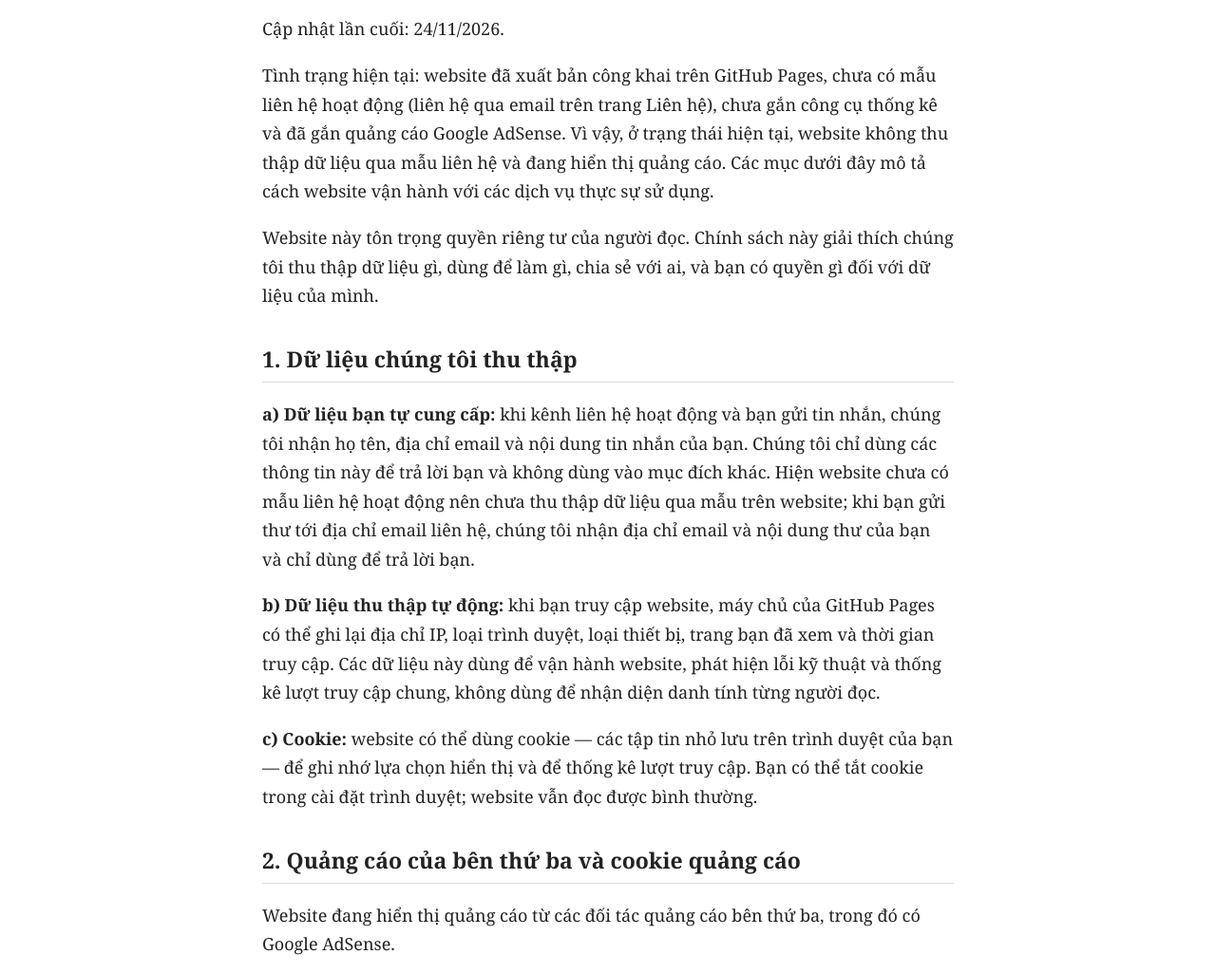
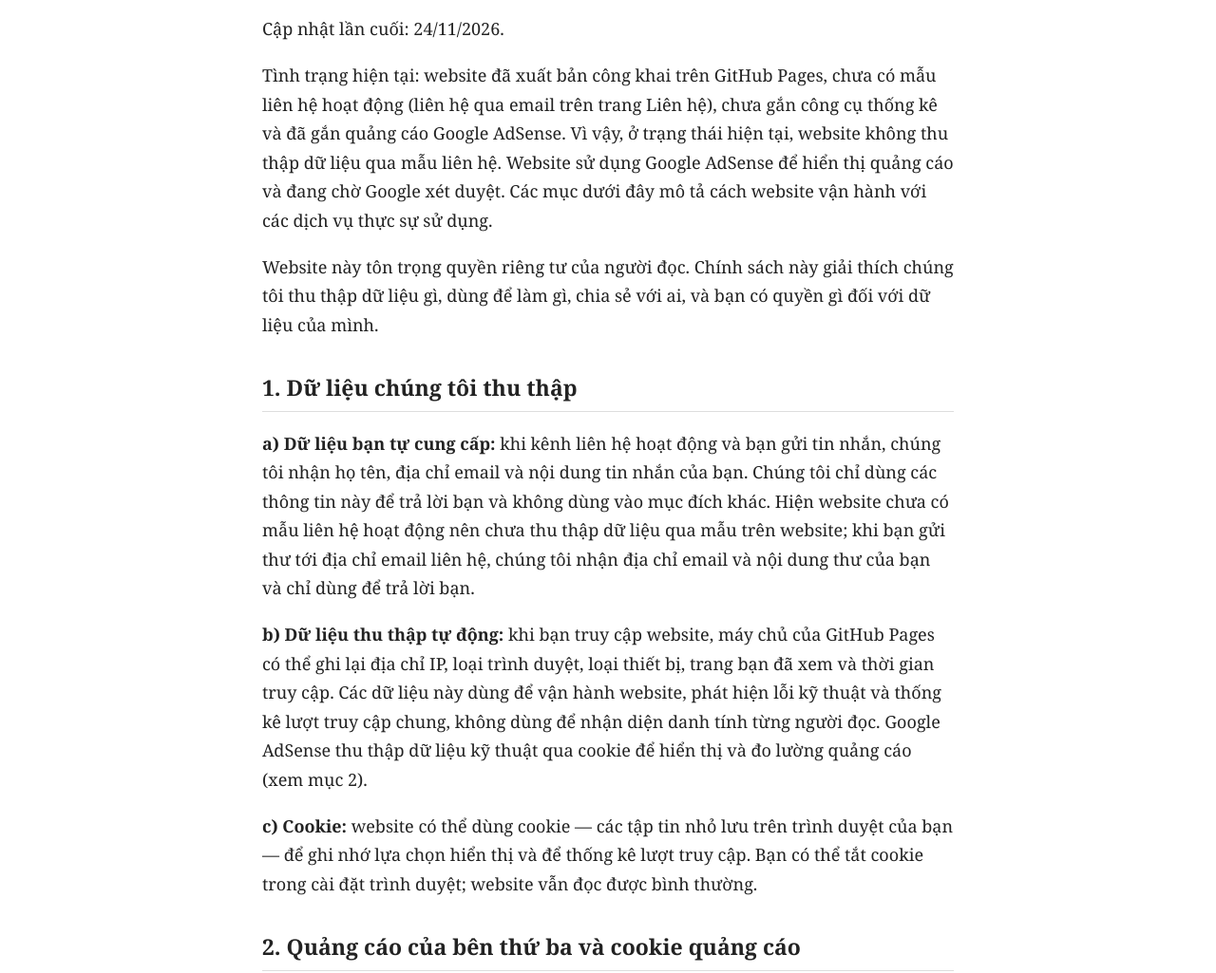
Before and after one commit to nguyentrungduc01092000-tech/lich-su, a plain HTML site: page chinh-sach-bao-mat/index.html in a window 1280 px wide. Shown: the part 220-1245 px from the top of the page at 95% size. Drawn offline with Linux system fonts and the light colour scheme.

Commit message:
Chinh sach bao mat v2: muc quang cao dung ban duyet (su dung AdSense, dang cho xet duyet, link partner-sites)

```diff
--- a/chinh-sach-bao-mat/index.html
+++ b/chinh-sach-bao-mat/index.html
@@ -17,15 +17,15 @@
 <p class="breadcrumb"><a href="/">Trang chủ</a></p>
 <h1>Chính sách bảo mật</h1>
 <p>Cập nhật lần cuối: 24/11/2026.</p>
-<p>Tình trạng hiện tại: website đã xuất bản công khai trên GitHub Pages, chưa có mẫu liên hệ hoạt động (liên hệ qua email trên trang Liên hệ), chưa gắn công cụ thống kê và đã gắn quảng cáo Google AdSense. Vì vậy, ở trạng thái hiện tại, website không thu thập dữ liệu qua mẫu liên hệ và đang hiển thị quảng cáo. Các mục dưới đây mô tả cách website vận hành với các dịch vụ thực sự sử dụng.</p>
+<p>Tình trạng hiện tại: website đã xuất bản công khai trên GitHub Pages, chưa có mẫu liên hệ hoạt động (liên hệ qua email trên trang Liên hệ), chưa gắn công cụ thống kê và đã gắn quảng cáo Google AdSense. Vì vậy, ở trạng thái hiện tại, website không thu thập dữ liệu qua mẫu liên hệ. Website sử dụng Google AdSense để hiển thị quảng cáo và đang chờ Google xét duyệt. Các mục dưới đây mô tả cách website vận hành với các dịch vụ thực sự sử dụng.</p>
 <p>Website này tôn trọng quyền riêng tư của người đọc. Chính sách này giải thích chúng tôi thu thập dữ liệu gì, dùng để làm gì, chia sẻ với ai, và bạn có quyền gì đối với dữ liệu của mình.</p>
 <h2>1. Dữ liệu chúng tôi thu thập</h2>
 <p><strong>a) Dữ liệu bạn tự cung cấp:</strong> khi kênh liên hệ hoạt động và bạn gửi tin nhắn, chúng tôi nhận họ tên, địa chỉ email và nội dung tin nhắn của bạn. Chúng tôi chỉ dùng các thông tin này để trả lời bạn và không dùng vào mục đích khác. Hiện website chưa có mẫu liên hệ hoạt động nên chưa thu thập dữ liệu qua mẫu trên website; khi bạn gửi thư tới địa chỉ email liên hệ, chúng tôi nhận địa chỉ email và nội dung thư của bạn và chỉ dùng để trả lời bạn.</p>
-<p><strong>b) Dữ liệu thu thập tự động:</strong> khi bạn truy cập website, máy chủ của GitHub Pages có thể ghi lại địa chỉ IP, loại trình duyệt, loại thiết bị, trang bạn đã xem và thời gian truy cập. Các dữ liệu này dùng để vận hành website, phát hiện lỗi kỹ thuật và thống kê lượt truy cập chung, không dùng để nhận diện danh tính từng người đọc.</p>
+<p><strong>b) Dữ liệu thu thập tự động:</strong> khi bạn truy cập website, máy chủ của GitHub Pages có thể ghi lại địa chỉ IP, loại trình duyệt, loại thiết bị, trang bạn đã xem và thời gian truy cập. Các dữ liệu này dùng để vận hành website, phát hiện lỗi kỹ thuật và thống kê lượt truy cập chung, không dùng để nhận diện danh tính từng người đọc. Google AdSense thu thập dữ liệu kỹ thuật qua cookie để hiển thị và đo lường quảng cáo (xem mục 2).</p>
 <p><strong>c) Cookie:</strong> website có thể dùng cookie — các tập tin nhỏ lưu trên trình duyệt của bạn — để ghi nhớ lựa chọn hiển thị và để thống kê lượt truy cập. Bạn có thể tắt cookie trong cài đặt trình duyệt; website vẫn đọc được bình thường.</p>
 <h2>2. Quảng cáo của bên thứ ba và cookie quảng cáo</h2>
-<p>Website đang hiển thị quảng cáo từ các đối tác quảng cáo bên thứ ba, trong đó có Google AdSense.</p>
-<ul><li>Các đối tác quảng cáo có thể dùng cookie để hiển thị quảng cáo phù hợp với nội dung bạn đang xem hoặc với các trang bạn từng truy cập.</li><li>Google dùng cookie quảng cáo để hiển thị quảng cáo dựa trên lần truy cập của bạn vào website này và các website khác. Bạn có thể tắt quảng cáo cá nhân hóa của Google tại trang Cài đặt quảng cáo của Google (adssettings.google.com).</li><li>Bạn cũng có thể tắt cookie của nhiều bên quảng cáo cùng lúc tại trang www.aboutads.info/choices.</li><li>Việc hiển thị quảng cáo không có nghĩa là chúng tôi bán dữ liệu cá nhân của bạn cho bên quảng cáo.</li></ul>
+<p>Website sử dụng Google AdSense để hiển thị quảng cáo và đang chờ Google xét duyệt. Các nhà cung cấp bên thứ ba, trong đó có Google, dùng cookie để hiển thị quảng cáo dựa trên những lần bạn truy cập website này hoặc các website khác. Khi phân phát hoặc đo lường quảng cáo, Google và các đối tác quảng cáo có thể đặt hoặc đọc cookie trên trình duyệt, hoặc dùng tín hiệu web và địa chỉ IP để thu thập thông tin.</p>
+<ul><li>Các đối tác quảng cáo có thể dùng cookie để hiển thị quảng cáo phù hợp với nội dung bạn đang xem hoặc với các trang bạn từng truy cập.</li><li>Google dùng cookie quảng cáo để hiển thị quảng cáo dựa trên lần truy cập của bạn vào website này và các website khác. Bạn có thể tắt quảng cáo cá nhân hóa của Google tại trang Cài đặt quảng cáo của Google (adssettings.google.com).</li><li>Bạn cũng có thể tắt cookie của nhiều bên quảng cáo cùng lúc tại trang www.aboutads.info/choices.</li><li>Việc hiển thị quảng cáo không có nghĩa là chúng tôi bán dữ liệu cá nhân của bạn cho bên quảng cáo.</li></ul><p>Cách Google sử dụng dữ liệu từ các website dùng dịch vụ của Google: <a href="https://policies.google.com/technologies/partner-sites">https://policies.google.com/technologies/partner-sites</a>.</p>
 <h2>3. Chúng tôi chia sẻ dữ liệu với ai</h2>
 <p>Chúng tôi không bán, không cho thuê và không trao đổi dữ liệu cá nhân của người đọc với bất kỳ bên nào vì mục đích thương mại.</p>
 <p>Dữ liệu chỉ được chia sẻ trong các trường hợp sau:</p>
```
